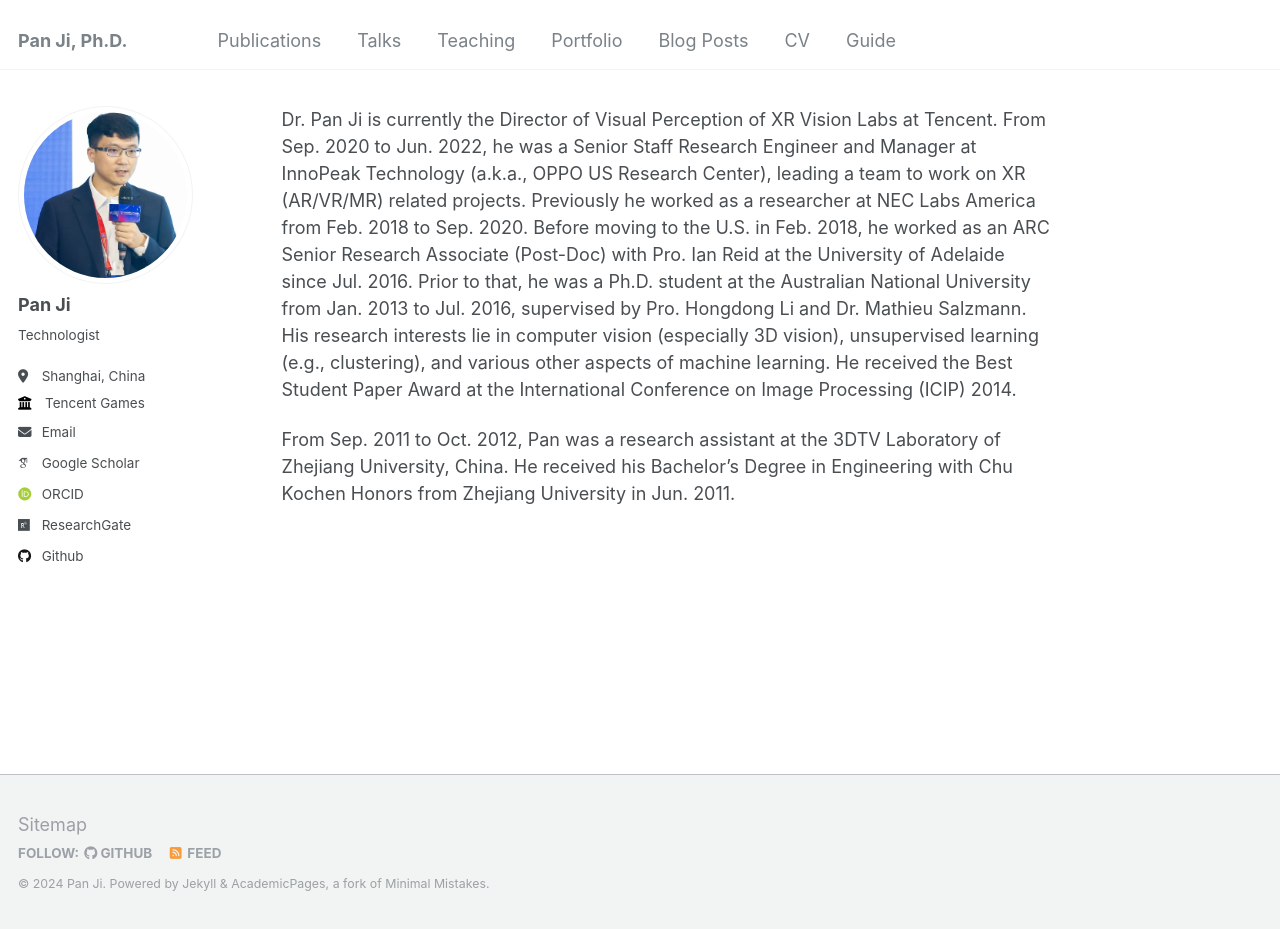
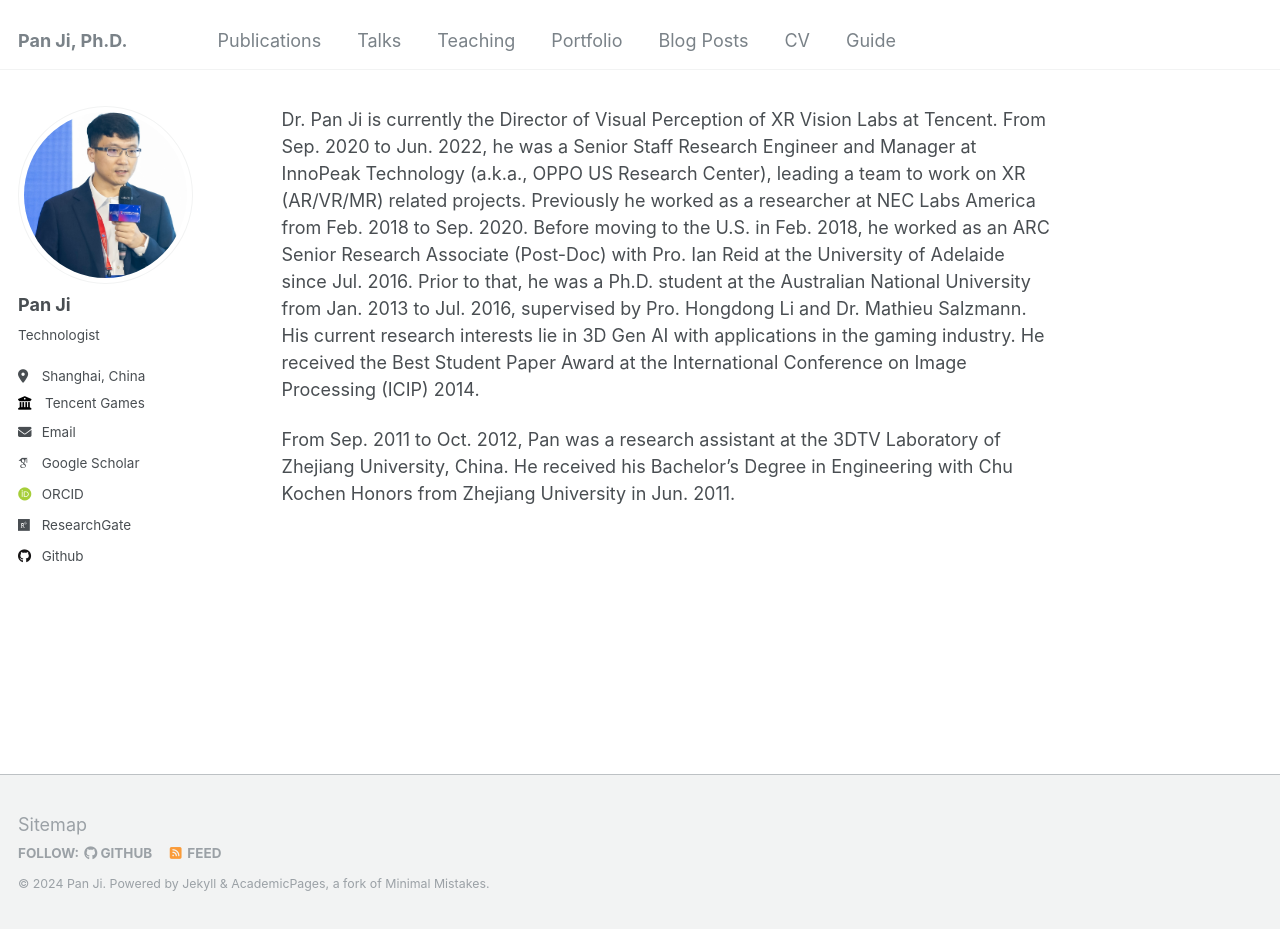
Before and after one commit to panji530/panji, a Jekyll site: the page built from _pages/about.md, in a window 1280 px wide and 929 px high. Built offline with Jekyll 4.4.1, drawn with Linux system fonts in a browser that asks for light colours; some web fonts are replaced.

Commit message:
Update about.md

```diff
--- a/_pages/about.md
+++ b/_pages/about.md
@@ -7,6 +7,6 @@ redirect_from:
 - /about.html
 ---
 
-Dr. Pan Ji is currently the Director of Visual Perception of XR Vision Labs at Tencent. From Sep. 2020 to Jun. 2022, he was a Senior Staff Research Engineer and Manager at InnoPeak Technology (a.k.a., OPPO US Research Center), leading a team to work on XR (AR/VR/MR) related projects. Previously he worked as a researcher at NEC Labs America from Feb. 2018 to Sep. 2020. Before moving to the U.S. in Feb. 2018, he worked as an ARC Senior Research Associate (Post-Doc) with Pro. Ian Reid at the University of Adelaide since Jul. 2016. Prior to that, he was a Ph.D. student at the Australian National University from Jan. 2013 to Jul. 2016, supervised by Pro. Hongdong Li and Dr. Mathieu Salzmann.  His research interests lie in computer vision (especially 3D vision), unsupervised learning (e.g., clustering), and various other aspects of machine learning. He received the Best Student Paper Award at the International Conference on Image Processing (ICIP) 2014.
+Dr. Pan Ji is currently the Director of Visual Perception of XR Vision Labs at Tencent. From Sep. 2020 to Jun. 2022, he was a Senior Staff Research Engineer and Manager at InnoPeak Technology (a.k.a., OPPO US Research Center), leading a team to work on XR (AR/VR/MR) related projects. Previously he worked as a researcher at NEC Labs America from Feb. 2018 to Sep. 2020. Before moving to the U.S. in Feb. 2018, he worked as an ARC Senior Research Associate (Post-Doc) with Pro. Ian Reid at the University of Adelaide since Jul. 2016. Prior to that, he was a Ph.D. student at the Australian National University from Jan. 2013 to Jul. 2016, supervised by Pro. Hongdong Li and Dr. Mathieu Salzmann.  His current research interests lie in 3D Gen AI with applications in the gaming industry. He received the Best Student Paper Award at the International Conference on Image Processing (ICIP) 2014.
 
 From Sep. 2011 to Oct. 2012, Pan was a research assistant at the 3DTV Laboratory of Zhejiang  University, China. He received his Bachelor's Degree in Engineering with Chu Kochen Honors from Zhejiang University in Jun. 2011.
```
